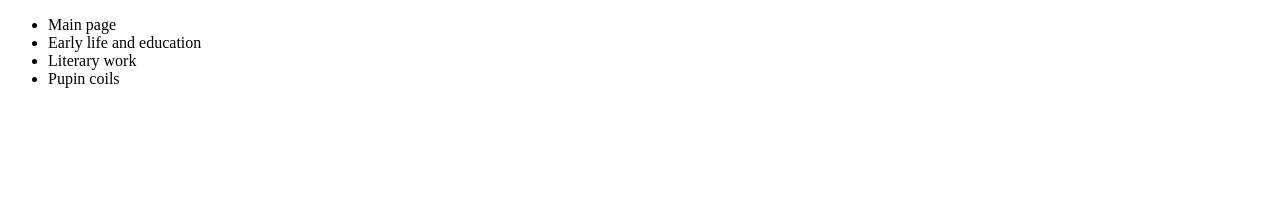
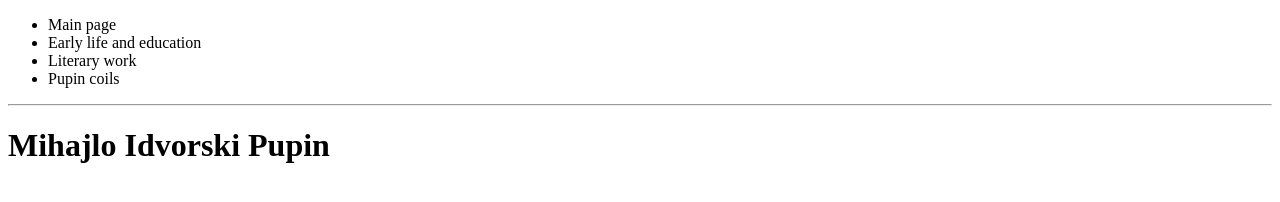
Before and after one commit to SvetlanaM83/Assignment_2, a plain HTML site: page index.html in a window 1280 px wide. Drawn offline with Linux system fonts and the light colour scheme.

Commit message:
"New heading is added"

```diff
--- a/index.html
+++ b/index.html
@@ -11,6 +11,7 @@
         <li>Literary work</li>
         <li>Pupin coils</li>
     </ul>
-
+     <hr>
+     <h1>Mihajlo Idvorski Pupin</h1>
 </body>
 </html>
```
